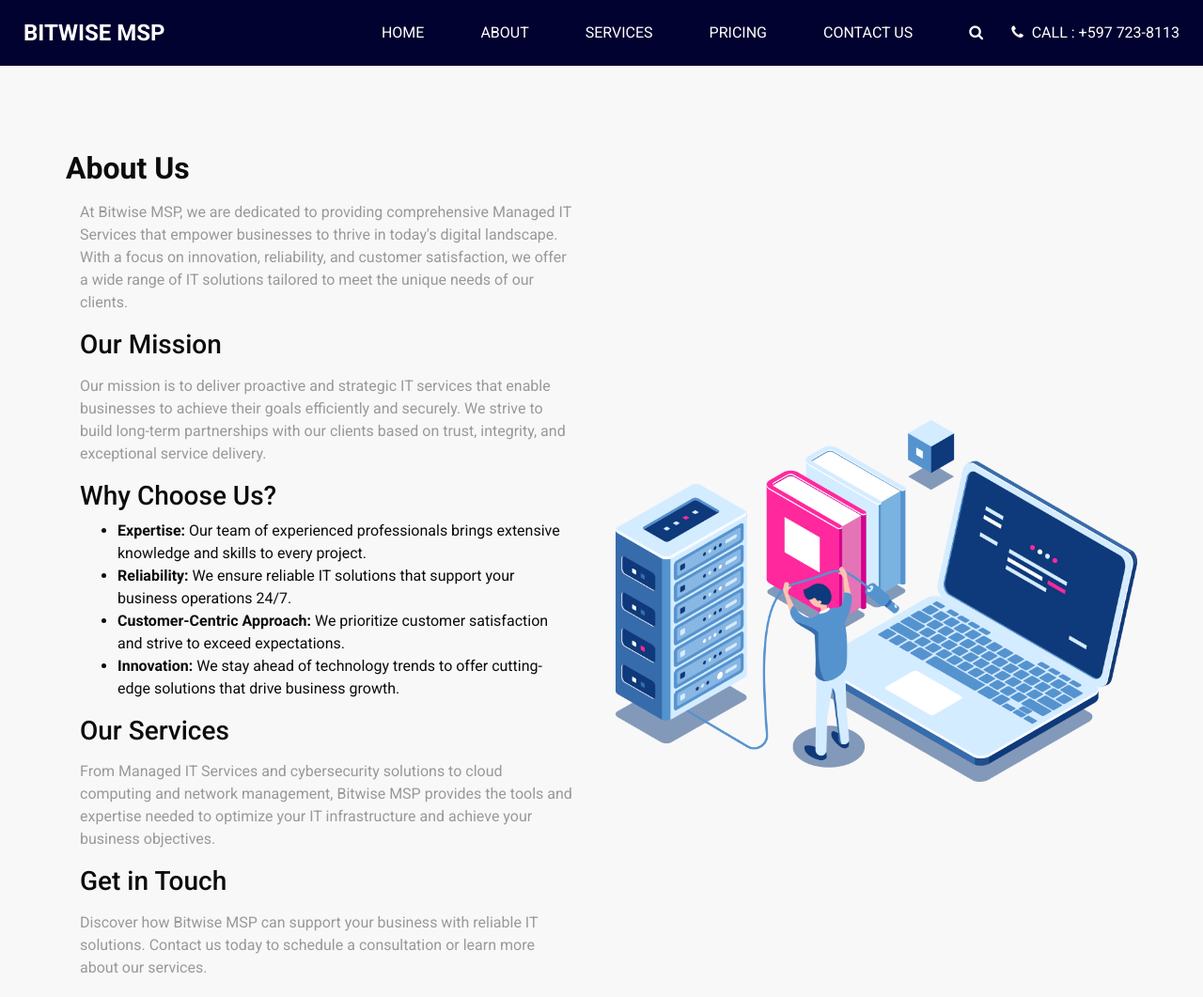
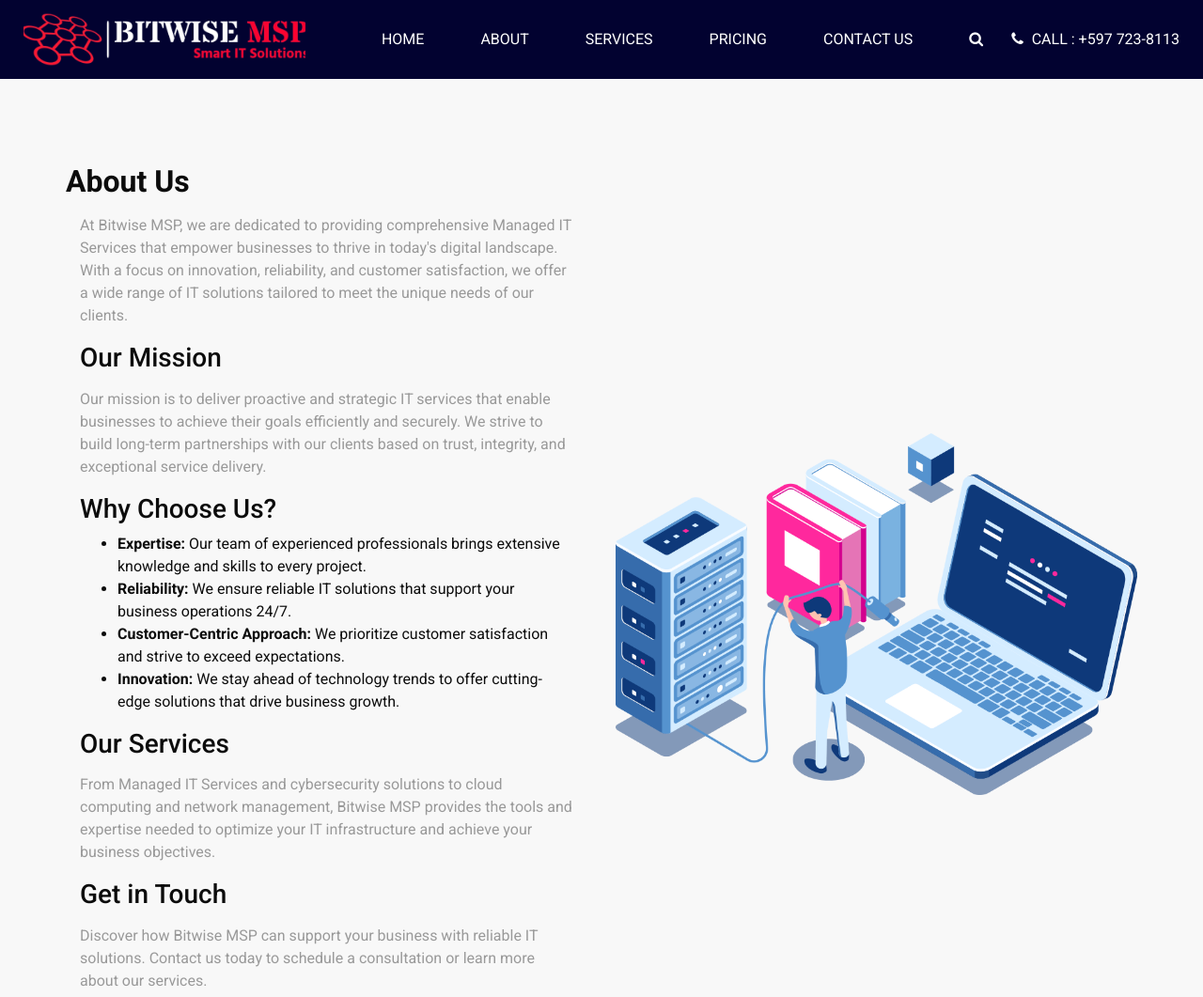
Before and after one commit to marioy2k/Bitwisemsp2, a plain HTML site: page about.html in a window 1280 px wide. Shown: the top 1061 px of the page at 94% size. Drawn offline with Linux system fonts and the light colour scheme; a script that the page names is missing.

Commit message:
Use official Bitwise MSP logo in navigation on all pages

```diff
--- a/about.html
+++ b/about.html
@@ -26,7 +26,7 @@
   <link href="css/font-awesome.min.css" rel="stylesheet" />
 
   <!-- Custom styles for this template -->
-  <link href="css/style.css" rel="stylesheet" />
+  <link href="css/style.css?v=official-logo" rel="stylesheet" />
   <!-- responsive style -->
   <link href="css/responsive.css" rel="stylesheet" />
 
@@ -39,9 +39,7 @@
     <header class="header_section">
       <div class="container-fluid">
         <nav class="navbar navbar-expand-lg custom_nav-container ">
-          <a class="navbar-brand" href="index.html">
-            <span>Bitwise MSP</span>
-          </a>
+          <a class="navbar-brand official-brand" href="index.html" aria-label="Bitwise MSP home"><img src="images/bitwise-official-logo.jpg" alt="Bitwise MSP — Smart IT Solutions" width="2000" height="1500"></a>
 
           <button class="navbar-toggler" type="button" data-toggle="collapse" data-target="#navbarSupportedContent" aria-controls="navbarSupportedContent" aria-expanded="false" aria-label="Toggle navigation">
             <span class=""> </span>
--- a/css/style.css
+++ b/css/style.css
@@ -1036,3 +1036,8 @@
   color: inherit;
 }
 /*# sourceMappingURL=style.css.map */
+/* Official supplied logo: frame away the image margins without changing the artwork. */
+.custom_nav-container .official-brand{position:relative;display:block;width:300px;height:64px;overflow:hidden;flex-shrink:0;margin-right:20px;mix-blend-mode:screen;}
+.custom_nav-container .official-brand img{position:absolute;width:136%;max-width:none;height:auto;left:50%;top:50%;transform:translate(-50%,-50%);}
+@media(max-width:575px){.custom_nav-container .official-brand{width:235px;height:52px;margin-right:8px;}}
+@media(max-width:360px){.custom_nav-container .official-brand{width:195px;height:44px;}}
```
Also changed, not shown: contact.html (+2 -4 lines), index.html (+2 -4 lines), price.html (+2 -4 lines), service.html (+2 -4 lines), images/bitwise-official-logo.jpg (added).
